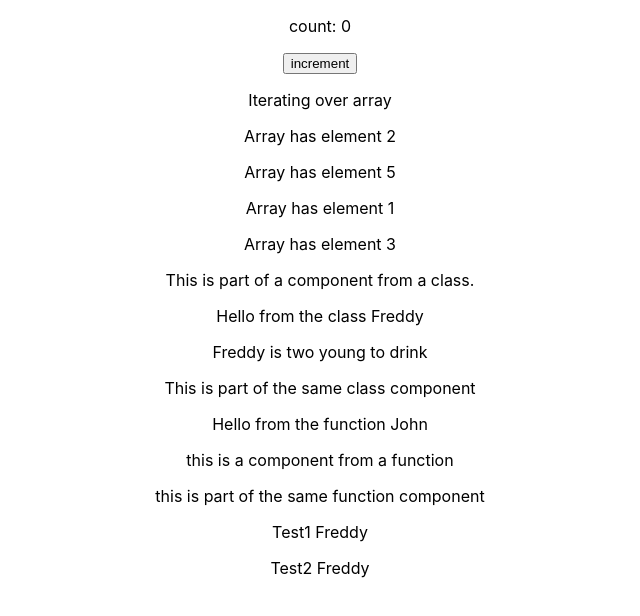
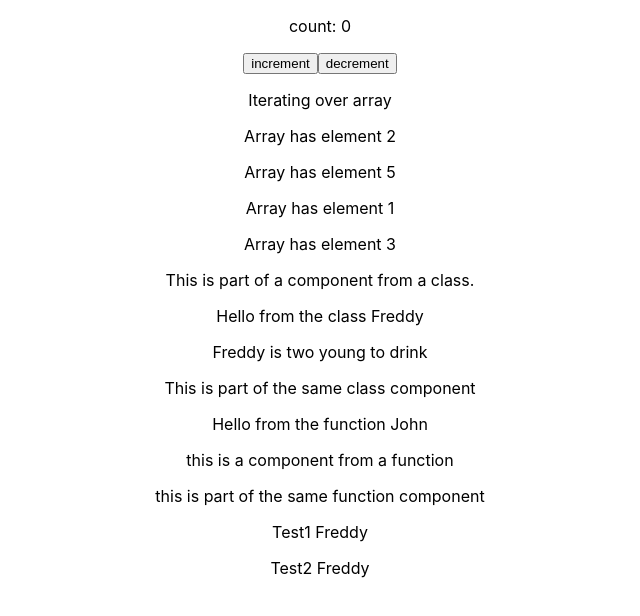
Before and after one commit to David10238/react-playground, a React (Create React App) app: page / in a window 1280 px wide. Shown: the top 616 px of the page, without its empty margins (320-960 px from the left). Built offline with nearby package versions, Linux system fonts and the light colour scheme.

Commit message:
using state

```diff
--- a/src/components/Counter.js
+++ b/src/components/Counter.js
@@ -11,7 +11,7 @@ export default class Counter extends React.Component {
     };
   }
 
-  handleButtonClick = () => {
+  handleButtonClick1 = () => {
     // shorcut to bind the function
     console.log("Button pressed");
     this.setState({
@@ -19,11 +19,20 @@ export default class Counter extends React.Component {
     });
   };
 
+  handleButtonClick2 = () => {
+    // shorcut to bind the function
+    console.log("Button pressed");
+    this.setState({
+      count: this.state.count - 1,
+    });
+  };
+
   render() {
     return (
       <div>
         <p>count: {this.state.count}</p>
-        <button onClick={this.handleButtonClick}>increment</button>
+        <button onClick={this.handleButtonClick1}>increment</button>
+        <button onClick={this.handleButtonClick2}>decrement</button>
       </div>
     );
   }
```
Also changed, not shown: src/index.js (+6 -6 lines).
